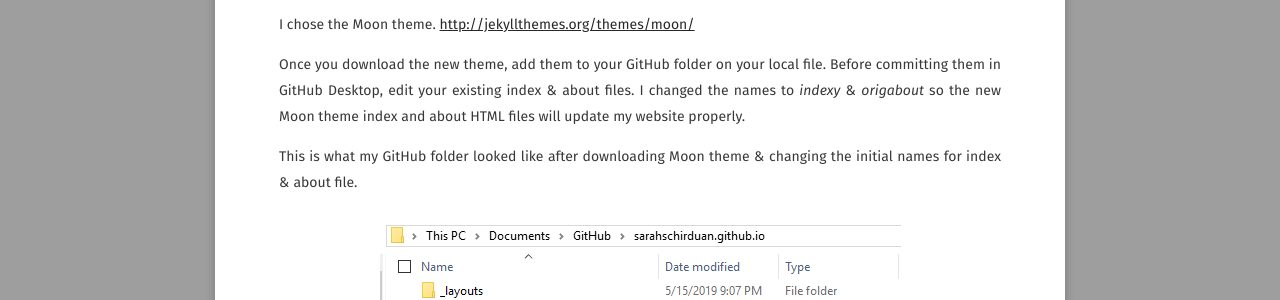
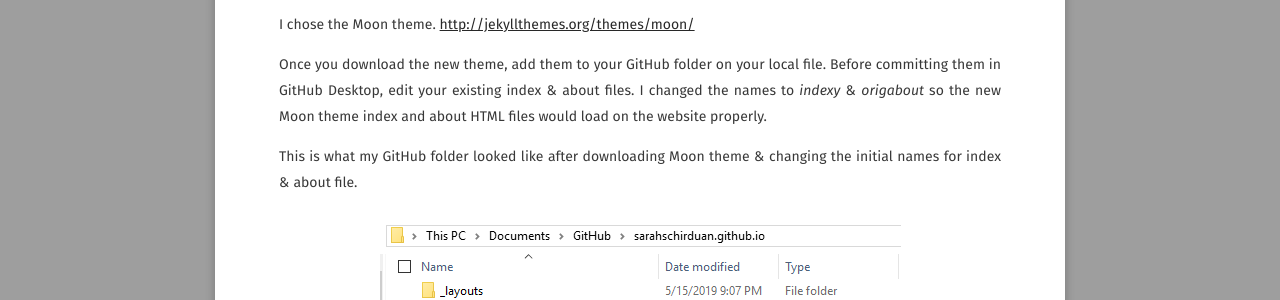
Before and after one commit to sarahschirduan/sarahschirduan.github.io, a Jekyll site: the page built from _posts/2019-05-24-create-your-own-website.md, in a window 1280 px wide and 900 px high, scrolled down 2885 px. Shown: the part 178-478 px from the top of the window. Built offline with Jekyll 4.4.1, drawn with Linux system fonts in a browser that asks for light colours; some web fonts are replaced.

Commit message:
Update 2019-05-24-create-your-own-website.md

```diff
--- a/_posts/2019-05-24-create-your-own-website.md
+++ b/_posts/2019-05-24-create-your-own-website.md
@@ -61,7 +61,7 @@ If you have a Windows, operating system, you may need to install a new terminal
 
 I chose the Moon theme. <a href="http://jekyllthemes.org/themes/moon/"> http://jekyllthemes.org/themes/moon/</a>
 
-Once you download the new theme, add them to your GitHub folder on your local file. Before committing them in GitHub Desktop, edit your existing index & about files. I changed the names to <i>indexy</i> & <i>origabout</i> so the new Moon theme index and about HTML files will update my website properly.
+Once you download the new theme, add them to your GitHub folder on your local file. Before committing them in GitHub Desktop, edit your existing index & about files. I changed the names to <i>indexy</i> & <i>origabout</i> so the new Moon theme index and about HTML files would load on the website properly.
 
 This is what my GitHub folder looked like after downloading Moon theme & changing the initial names for index & about file.
 
```
